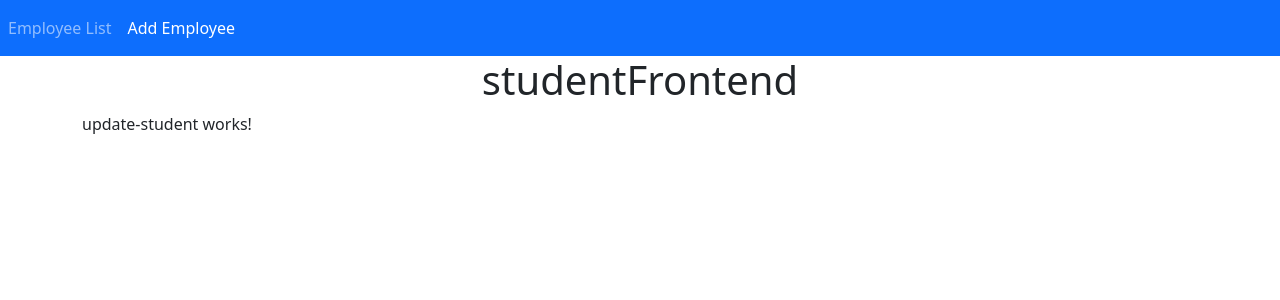
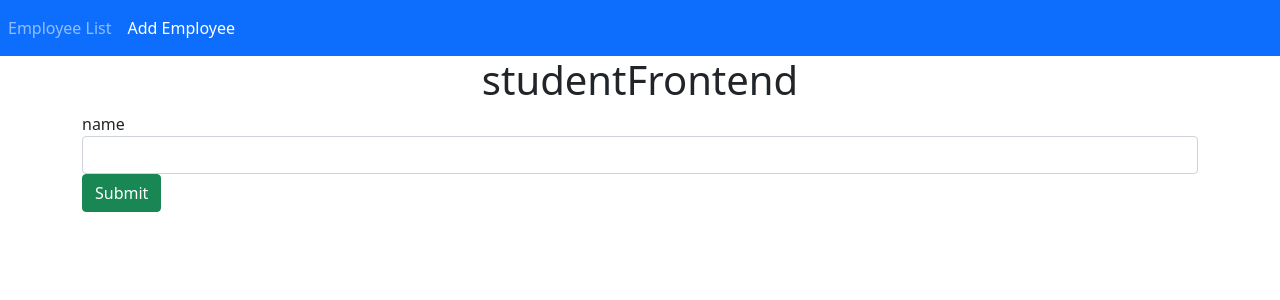
Before and after one commit to RenaudRIEUX/studentAngularFrontend, an Angular app: page /update in a window 1280 px wide. Shown: the top 300 px of the page. Built offline with nearby package versions, Linux system fonts and the light colour scheme.

Commit message:
update student

```diff
--- a/src/app/Student.ts
+++ b/src/app/Student.ts
@@ -1,8 +1,5 @@
 export class Student {
     name: string;
-    constructor(name : string) {
-        this.name=name;
-     }
 
 
  };
--- a/src/app/app.module.ts
+++ b/src/app/app.module.ts
@@ -6,6 +6,7 @@ import { AppComponent } from './app.component';
 import { StudentsComponent } from './students/students.component';
 import { UpdateStudentComponent } from './update-student/update-student.component';
 import { RouterModule, Routes } from '@angular/router';
+import { FormsModule } from '@angular/forms';
 
 
 @NgModule({
@@ -15,6 +16,7 @@ import { RouterModule, Routes } from '@angular/router';
     UpdateStudentComponent
   ],
   imports: [
+    FormsModule,
     BrowserModule,
     AppRoutingModule,
     HttpClientModule
--- a/src/app/student.service.ts
+++ b/src/app/student.service.ts
@@ -8,14 +8,19 @@ import { Student } from './Student';
 })
 export class StudentService {
   private baseUrl:string = "http://localhost:8080/"
-  private baseUrl2:string = "http://localhost:8080/students";
 
   constructor(private httpClient:HttpClient) {
 
   }
 
   getStudents():Observable<Student[]>{
-    return this.httpClient.get<Student[]>(`${this.baseUrl2}`);
+    return this.httpClient.get<Student[]>(`${this.baseUrl}/students`);
   }
 
+  saveStudent(student : Student) : Observable<Object>{
+    return this.httpClient.post(`${this.baseUrl}/addStudent`, student);
+
+  }
+
+
 }
--- a/src/app/update-student/update-student.component.html
+++ b/src/app/update-student/update-student.component.html
@@ -1 +1,9 @@
-<p>update-student works!</p>
+<form (ngSubmit) = "onSubmit()">
+    <div class="form-group">
+        <label>name</label>
+        <input type="text" class ="form-control" id = "name"
+            [(ngModel)] = "student.name" name = "name">
+    </div>
+    <button class = "btn btn-success" type ="submit">Submit</button>
+
+</form>
--- a/src/app/update-student/update-student.component.ts
+++ b/src/app/update-student/update-student.component.ts
@@ -1,4 +1,6 @@
 import { Component, OnInit } from '@angular/core';
+import { Student } from '../Student';
+import { StudentService } from '../student.service';
 
 @Component({
   selector: 'app-update-student',
@@ -7,9 +9,26 @@ import { Component, OnInit } from '@angular/core';
 })
 export class UpdateStudentComponent implements OnInit {
 
-  constructor() { }
+  student : Student = new Student();
+
+  constructor(private studentService : StudentService) { }
 
   ngOnInit(): void {
+
+
+
+  }
+
+  saveStudent(){
+    this.studentService.saveStudent(this.student).subscribe( data =>{
+      console.log(data);
+    },
+    error => console.log(error));
+  }
+
+  onSubmit(){
+    console.log(this.student);
+    this.saveStudent()
   }
 
 }
```
